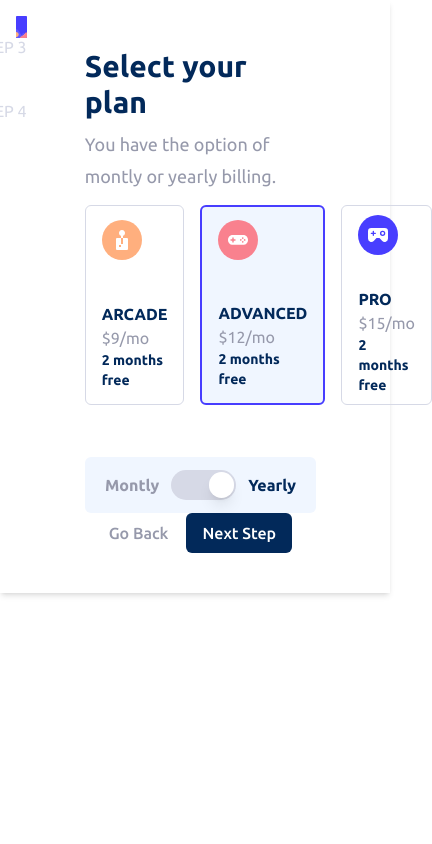
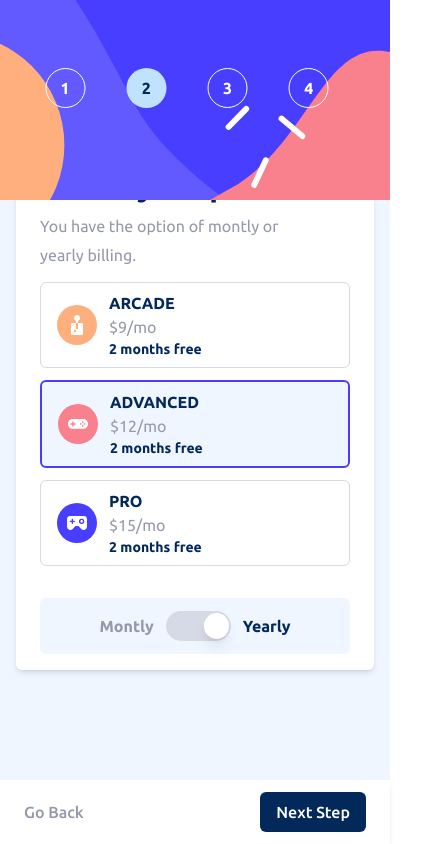
Before and after one commit to guerdoul-jsx/Multi-step-form-Frontend-Mentor, a React (Vite) app: page / in a window 390 px wide. Both pictures are taken after typing "Sample", "name@example.com", "Sample" into the empty fields and a click on the button "Next Step". Shown: the whole page, 432 px wide, since content can reach past the window. Built offline with nearby package versions, Linux system fonts and the light colour scheme; what tailwindcss-animated would draw is missing.

Commit message:
Added the mobile version

```diff
--- a/src/App.css
+++ b/src/App.css
@@ -20,7 +20,7 @@
 */
 
 .active {
-  @apply border-none bg-pastelBlue text-marineBlue;
+  @apply border-none bg-lightBlue text-marineBlue;
 }
 
 /* .errorMessage {
--- a/src/App.tsx
+++ b/src/App.tsx
@@ -1,13 +1,14 @@
+import { Toaster } from "react-hot-toast";
 import "./App.css";
 import FormContainer from "./Components/FormContainer";
-import TestContainer from "./Components/TestContainer";
 import { StepsProvider } from "./Context/StepsContext";
 
 function App() {
   return (
-    <div className="items-center justify-center flex-1 w-full">
+    <div className="items-center justify-center w-full h-screen bg-magnolia md:bg-none">
       <StepsProvider>
         {/* <TestContainer /> */}
+        <Toaster />
         <FormContainer />
       </StepsProvider>
     </div>
--- a/src/Components/Form/Infos.tsx
+++ b/src/Components/Form/Infos.tsx
@@ -1,17 +1,20 @@
-import { useContext } from "react";
+import { useContext, useEffect } from "react";
 import { StepsContext } from "../../Context/StepsContext";
 
 const Infos = () => {
-  const { formValues, errors, handleChange } = useContext(StepsContext);
+  const { formValues, errors, setErrors, handleChange, validatorsErrors } =
+    useContext(StepsContext);
 
   const { name, email, phone } = formValues;
 
+  const handleBlur = (event: any) => {};
+
   return (
-    <div className="animate-fade-right animate-delay-200">
+    <div className="animate-fade-right bg-white px-6 py-4 shadow-md md:shadow-none rounded-md md:bg-none animate-delay-200">
       <h1 className="my-2 text-3xl font-bold text-left form-title text-marineBlue">
         Personal Info
       </h1>
-      <p className="leading-[1.8] text-[18px] w-10/12 form-desc text-coolGray">
+      <p className="leading-[1.8] md:text-[18px] w-10/12 form-desc text-coolGray">
         Please provide your name, email address, and phone number.
       </p>
       <div className="flex flex-col">
@@ -35,8 +38,11 @@ const Infos = () => {
             onChange={handleChange}
             value={name}
             name="name"
+            onBlur={handleBlur}
             placeholder="e.g . Stephen King"
-            className="block rounded-md border-[1px] border-lightGray"
+            className={`block rounded-md border-[1px] ${
+              errors.name ? "border-strawberrRed" : "border-lightGray"
+            } `}
             required
           />
         </div>
@@ -60,9 +66,11 @@ const Infos = () => {
             value={email}
             onChange={handleChange}
             name="email"
-            // onBlur={validatorHandler}
+            onBlur={handleBlur}
             placeholder="e.g . stephen@lorem.com"
-            className="block rounded-md border-[1px] border-lightGray"
+            className={`block rounded-md border-[1px] ${
+              errors.email ? "border-strawberrRed" : "border-lightGray"
+            }`}
             required
           />
         </div>
@@ -86,10 +94,12 @@ const Infos = () => {
             name="phone"
             value={phone}
             onChange={handleChange}
-            // onBlur={validatorHandler}
+            onBlur={handleBlur}
             min={9}
             placeholder="e.g + 1 234 567 890"
-            className="block rounded-md border-[1px] border-lightGray"
+            className={`block rounded-md border-[1px]  ${
+              errors.phone ? "border-strawberrRed" : "border-lightGray"
+            } `}
             required
           />
         </div>
--- a/src/Components/Form/Plans.tsx
+++ b/src/Components/Form/Plans.tsx
@@ -44,16 +44,19 @@ const Plans = () => {
   };
 
   return (
-    <div className="animate-fade-right animate-delay-200">
+    <div className="animate-fade-right bg-white px-6 py-4 shadow-md md:shadow-none rounded-md md:bg-none  animate-delay-200">
       <h1 className="my-2 text-3xl font-bold text-left form-title text-marineBlue">
         Select your plan
       </h1>
-      <p className="leading-[1.8] text-[18px] w-10/12 form-desc text-coolGray">
+      <p className="leading-[1.8] md:text-[18px] w-10/12 form-desc text-coolGray">
         You have the option of montly or yearly billing.
       </p>
-      <div className="flex options gap-x-4">
+      <div className="flex flex-col md:flex-row options gap-x-4">
         {plans.map(({ name, icon, price }: any, index: number) => (
-          <div className="relative option h-[200px] basis-1/3" key={index}>
+          <div
+            className="relative option h-[170px] basis-1/3 gap-x-2"
+            key={index}
+          >
             <input
               type="radio"
               name="plan"
@@ -65,10 +68,10 @@ const Plans = () => {
             />
             <label
               htmlFor={name}
-              className="option-info cursor-pointer h-full flex flex-col items-start justify-around px-4 py-2 mt-3 rounded-md border-[1px] border-lightGray"
+              className="option-info cursor-pointer h-full flex flex-row items-center md:flex-col md:items-start md:justify-around px-4 py-2 mt-3 rounded-md border-[1px] border-lightGray"
             >
-              <img src={icon} alt={name} />
-              <div className="mt-[30px] w-fullr">
+              <img src={icon} alt={name} className="mr-3 md:mr-0" />
+              <div className="mt[15px] md:mt-[30px] w-fullr">
                 <div className="font-bold uppercase option-title text-marineBlue">
                   {name}
                 </div>
@@ -85,7 +88,7 @@ const Plans = () => {
           </div>
         ))}
       </div>
-      <div className="flex items-center justify-center py-2 mt-16 space-x-3 rounded-md billing-type bg-magnolia ">
+      <div className="flex items-center justify-center py-2 mt-8 md:mt-16 space-x-3 rounded-md billing-type bg-magnolia ">
         <h1
           className={`${
             billingType ? "text-coolGray" : "billing-type-active"
--- /dev/null
+++ b/src/Components/Form/ThanksPage.tsx
@@ -0,0 +1,19 @@
+import ThankYouImg from "../../assets/images/icon-thank-you.svg";
+
+const ThanksPage = () => {
+  return (
+    <div className="animate-fade-right animate-delay-200 flex-1 grid place-items-center bg-white px-6 py-4 shadow-md md:shadow-none rounded-md md:bg-none">
+      <main className="flex flex-col items-center space-y-6 md:px-4 py-2">
+        <img src={ThankYouImg} alt="Thank You" />
+        <h2 className="font-bold text-3xl">Thank you!</h2>
+        <p className="text-coolGray">
+          Thanks for confirming your subscription! We hope you have fun using
+          our platform. if you ever need support, please feel free to email us
+          at contact@guerdoul.com
+        </p>
+      </main>
+    </div>
+  );
+};
+
+export default ThanksPage;
--- a/src/Components/FormContainer.tsx
+++ b/src/Components/FormContainer.tsx
@@ -3,10 +3,9 @@ import Infos from "./Form/Infos";
 import Plans from "./Form/Plans";
 import AddOns from "./Form/AddOns";
 import Summary from "./Form/Summary";
-import desktopSideBar from "../assets/images/bg-sidebar-desktop.svg";
 import { StepsContext } from "../Context/StepsContext";
 import { toast } from "react-hot-toast";
-import { defaultProps } from "../utils/types";
+import ThanksPage from "./Form/ThanksPage";
 
 const FormContainer = () => {
   const {
@@ -16,6 +15,7 @@ const FormContainer = () => {
     checkoutData,
     formValues,
     setFormValues,
+    validatorsErrors,
   } = useContext(StepsContext);
 
   const { stepsNumber, plans } = checkoutData;
@@ -60,33 +60,12 @@ const FormContainer = () => {
         return <Summary />;
 
       default:
-        return null;
+        return <ThanksPage />;
     }
-  };
-
-  const validateForm = () => {
-    const errors = {} as defaultProps;
-
-    if (!formValues.name.trim()) {
-      errors.name = "Name is required";
-    }
-
-    if (!formValues.email.trim()) {
-      errors.email = "Email is required";
-    } else if (!/\S+@\S+\.\S+/.test(formValues.email)) {
-      errors.email = "Invalid email address";
-    }
-
-    if (!formValues.phone.trim()) {
-      errors.phone = "Phone Number is required";
-    }
-
-    return errors;
   };
 
   const handleNextBtn = (event: any) => {
     event.preventDefault();
-    const validatorsErrors = validateForm();
     if (pages === 0) {
       if (email === "" || phone === "" || name === "") {
         setErrors(validatorsErrors);
@@ -95,10 +74,6 @@ const FormContainer = () => {
     }
     if (!currentPlanItem) {
       toast.error("Please chose a plan");
-      return;
-    }
-    if (!billingType) {
-      toast.error("Please chose a billing type");
       return;
     }
     if (pages === 1) {
@@ -114,6 +89,7 @@ const FormContainer = () => {
         totalPrice: currentPrice,
       });
     }
+    console.log("clicked");
     setPages(pages === stepsNumber.length ? 0 : pages + 1);
   };
 
@@ -122,26 +98,63 @@ const FormContainer = () => {
     setPages(pages === 0 ? 0 : pages - 1);
   };
 
+  const hanldeSubmit = (event: any) => {
+    event.preventDefault();
+    setPages((prev: number) => prev + 1);
+    console.log(formValues);
+    toast.success("Your subscription has been confirmed");
+  };
+
   if (checkoutData.stepsNumber) {
     return (
-      <form className="max-w-5xl p-4 mx-auto shadow-md">
-        <div className="flex flex-row ">
-          <div className="sideBar">
-            <div className="relative">
-              <img src={desktopSideBar} alt="Desktop Sidebar" />
-              <div className="steps-number w-[200px] absolute left-1/2 top-1/2 -translate-x-1/2 -translate-y-1/2 space-y-4">
+      <form className="max-w-5xl p-4 mx-auto shadow-md h-full md:bg-white">
+        <div className="flex flex-col md:flex-row h-full">
+          <div className="sideBar mb-14 md:mb-0 md:basis-1/3">
+            <div className="hidden md:block md:relative h-full md:bg-desktopImage md:bg-no-repeat md:bg-cover md:bg-center rounded-md">
+              <div className="steps-number w-10/12 mx-auto absolute left-1/2 top-1/2 -translate-x-1/2 -translate-y-[80%] space-y-8">
                 {stepsNumber.map((step: any) => (
                   <div className="flex items-center" key={step.id}>
                     <li
                       className={`list-none mr-4 ${
-                        step.id === pages ? "active" : "text-white"
-                      } border-white cursor-pointer font-semibold border-2 rounded-full w-[40px] h-[40px] flex items-center justify-center`}
+                        step.id === pages && "active"
+                      } ${
+                        pages === 4 && step.id === 3
+                          ? "active required:text-marineBlue"
+                          : step.id === pages
+                          ? "text-marineBlue"
+                          : "text-white"
+                      } border-white cursor-pointer font-semibold border-[1px] rounded-full w-[40px] h-[40px] flex items-center justify-center`}
                     >
                       {step.number}
                     </li>
                     <div className="flex flex-col flex-1 uppercase">
                       <h6 className="text-lightGray">Step {step.number}</h6>
-                      <h2 className="font-bold text-white">{step.name}</h2>
+                      <h2 className="font-medium text-white">{step.name}</h2>
+                    </div>
+                  </div>
+                ))}
+              </div>
+            </div>
+            <div className="block h-[200px] md:hidden absolute left-0 top-0 w-full bg-mobileImage bg-no-repeat bg-cover bg-center ">
+              <div className="steps-number flex item-center justify-around md:justify-between w-10/12 mx-auto absolute left-1/2 top-1/2 -translate-x-1/2 -translate-y-[80%] md:space-y-8">
+                {stepsNumber.map((step: any) => (
+                  <div className="flex items-center" key={step.id}>
+                    <li
+                      className={`list-none mr-4 ${
+                        step.id === pages && "active"
+                      } ${
+                        pages === 4 && step.id === 3
+                          ? "active required:text-marineBlue"
+                          : step.id === pages
+                          ? "text-marineBlue"
+                          : "text-white"
+                      } border-white cursor-pointer font-semibold border-[1px] rounded-full w-[40px] h-[40px] flex items-center justify-center`}
+                    >
+                      {step.number}
+                    </li>
+                    <div className="hidden md:flex flex-col flex-1 uppercase">
+                      <h6 className="text-lightGray">Step {step.number}</h6>
+                      <h2 className="font-medium text-white">{step.name}</h2>
                     </div>
                   </div>
                 ))}
@@ -149,9 +162,10 @@ const FormContainer = () => {
             </div>
           </div>
           <div className="flex-1">
-            <div className="flex flex-col w-8/12 h-full py-6 mx-auto">
-              <>{formSteps()}</>
-              <div className="flex flex-row justify-between px-6 mt-auto font-medium buttons-container">
+            <div className="flex flex-col md:w-10/12 h-full py-6 mx-auto">
+              <div className="my-12">{formSteps()}</div>
+              <div className="fixed bottom-0 left-0 w-full bg-white py-3 md:py-0 shadow-md md:shadow-none md:static md:bg-none flex flex-row justify-between px-6 md:mt-auto font-medium buttons-container">
+                {pages > 0 && pages < 4 && (
                   <button
                     onClick={handlePrevBtn}
                     disabled={pages === 0 ? true : false}
@@ -159,18 +173,24 @@ const FormContainer = () => {
                   >
                     Go Back
                   </button>
+                )}
 
                 {pages === 3 ? (
-                  <button className="px-4 py-2 text-white rounded-md bg-purplishBlue">
+                  <button
+                    className="px-4 py-2 text-white rounded-md bg-purplishBlue"
+                    onClick={hanldeSubmit}
+                  >
                     Confirm
                   </button>
-                ) : (
+                ) : pages < 4 ? (
                   <button
                     onClick={handleNextBtn}
-                    className="px-4 py-2 text-white rounded-md bg-marineBlue"
+                    className="px-4 py-2 text-white rounded-md bg-marineBlue ml-auto"
                   >
                     Next Step
                   </button>
+                ) : (
+                  <></>
                 )}
               </div>
             </div>
--- a/src/index.css
+++ b/src/index.css
@@ -7,3 +7,10 @@
     font-family: "Ubuntu", sans-serif;
   }
 }
+
+#root {
+  height: 100vh;
+  display: flex;
+  align-items: center;
+  justify-content: center;
+}
```
Also changed, not shown: src/Components/Form/AddOns.tsx (+5 -5 lines), src/Components/Form/Summary.tsx (+4 -4 lines), src/Context/StepsContext.tsx (+23 -0 lines), tailwind.config.js (+6 -1 lines). Lines whose indentation alone changed are shown as unchanged.
